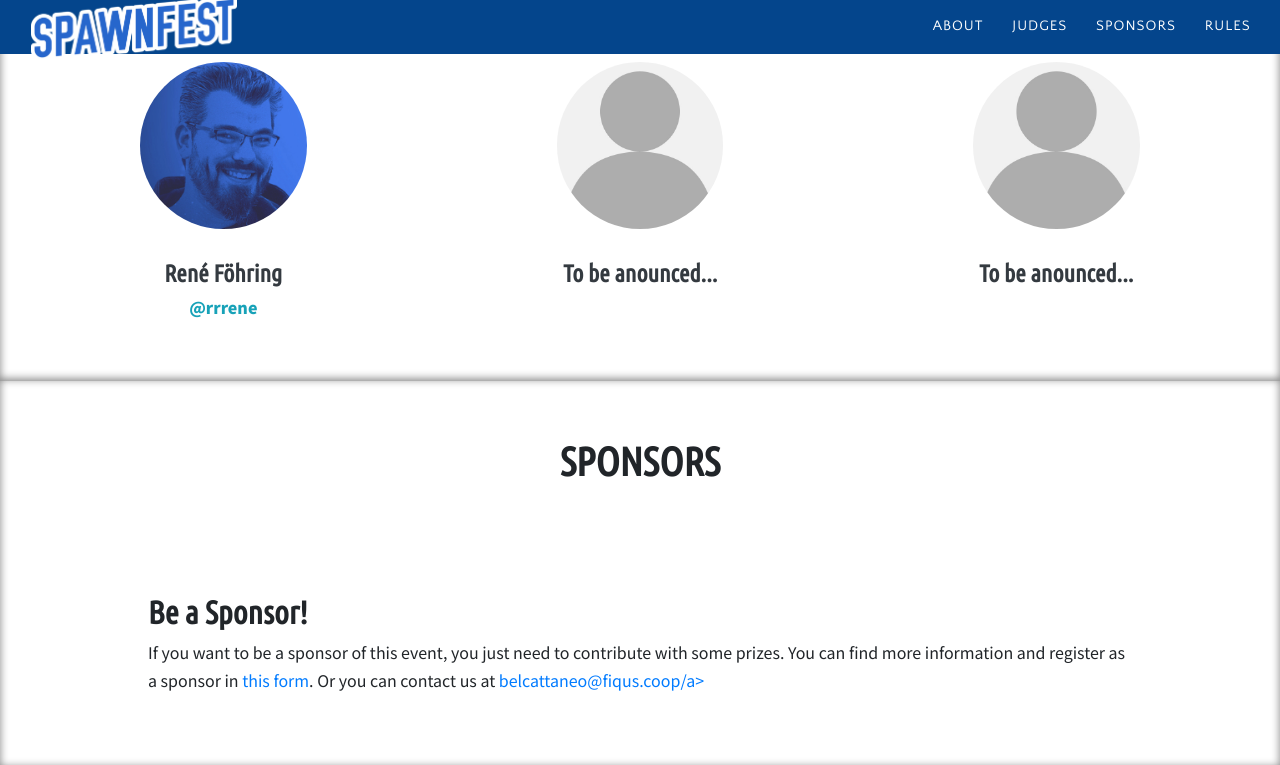
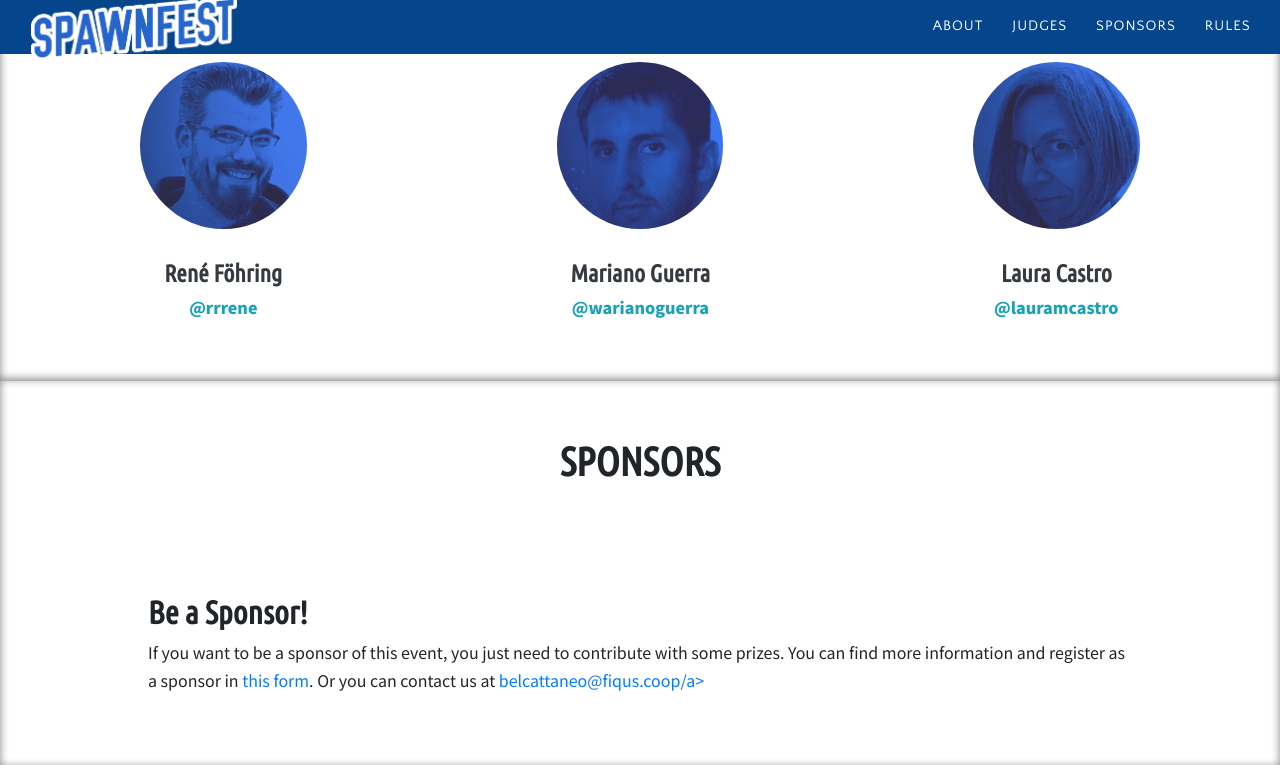
Before and after one commit to spawnfest/spawnfest.github.io, a Jekyll site: the page built from index.html, in a window 1280 px wide and 900 px high, scrolled down 1887 px, cut to the strip 0-765 px from the top of the window. Built offline with Jekyll 4.4.1, drawn with Linux system fonts in a browser that asks for light colours; nearby versions of some CDN libraries; some web fonts are replaced; comment, search, counter and statistics services are not loaded.

Commit message:
Jury: adding Mariano and Laura

```diff
--- a/_config.yml
+++ b/_config.yml
@@ -80,14 +80,14 @@ judges:
     url:
     twitter: rrrene
     image: judges_2020/Rene.jpg
-  - name: To be anounced...
+  - name: Mariano Guerra
     url:
-    twitter:
-    image: person-placeholder.jpg
-  - name: To be anounced...
+    twitter: warianoguerra
+    image: judges_2020/Mariano.jpg
+  - name: Laura Castro
     url:
-    twitter:
-    image: person-placeholder.jpg
+    twitter: lauramcastro
+    image: judges_2020/Laura.jpg
 
 
 
```
Also changed, not shown: img/judges_2020/Laura.jpg (added), img/judges_2020/Mariano.jpg (added).
